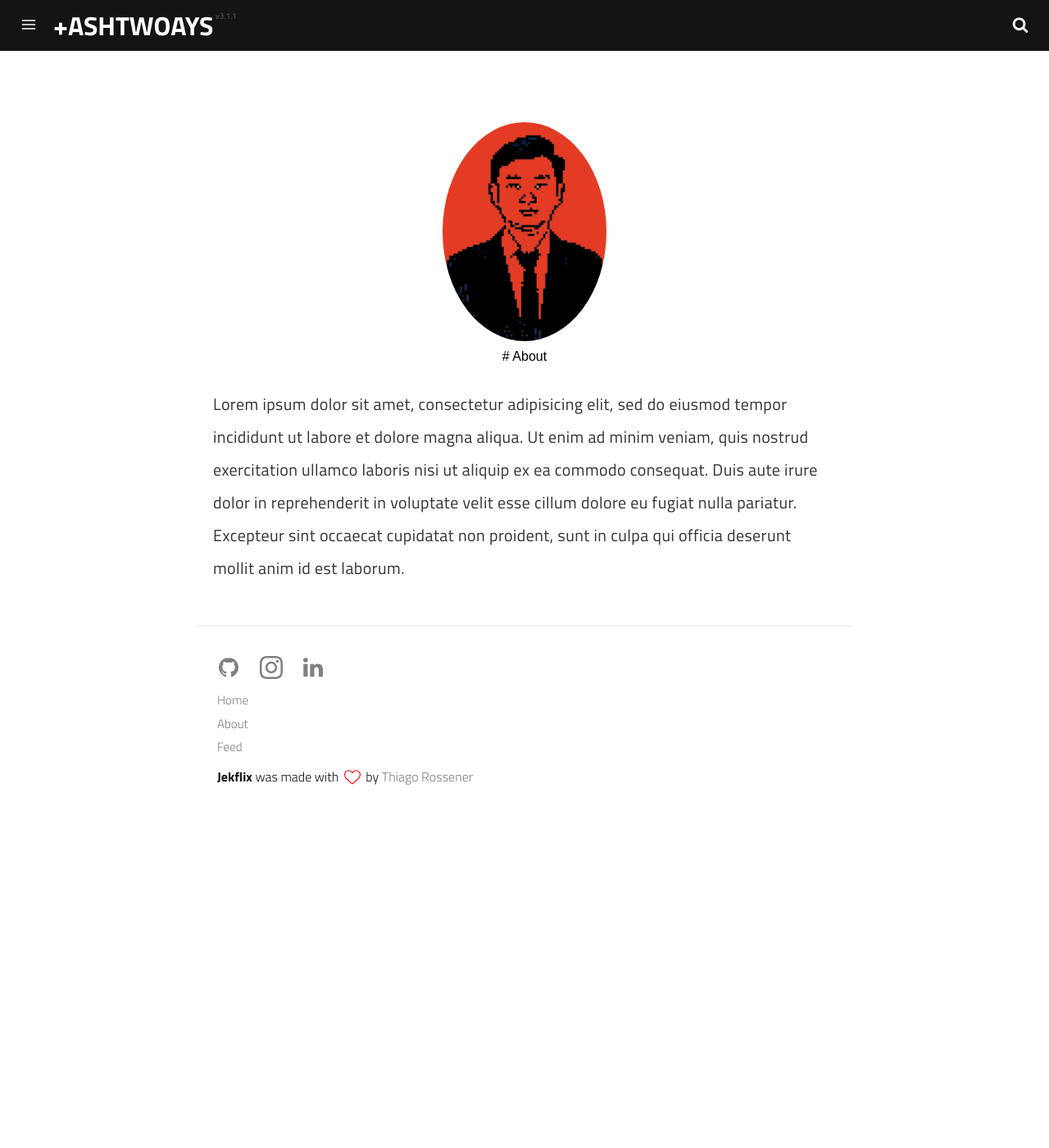
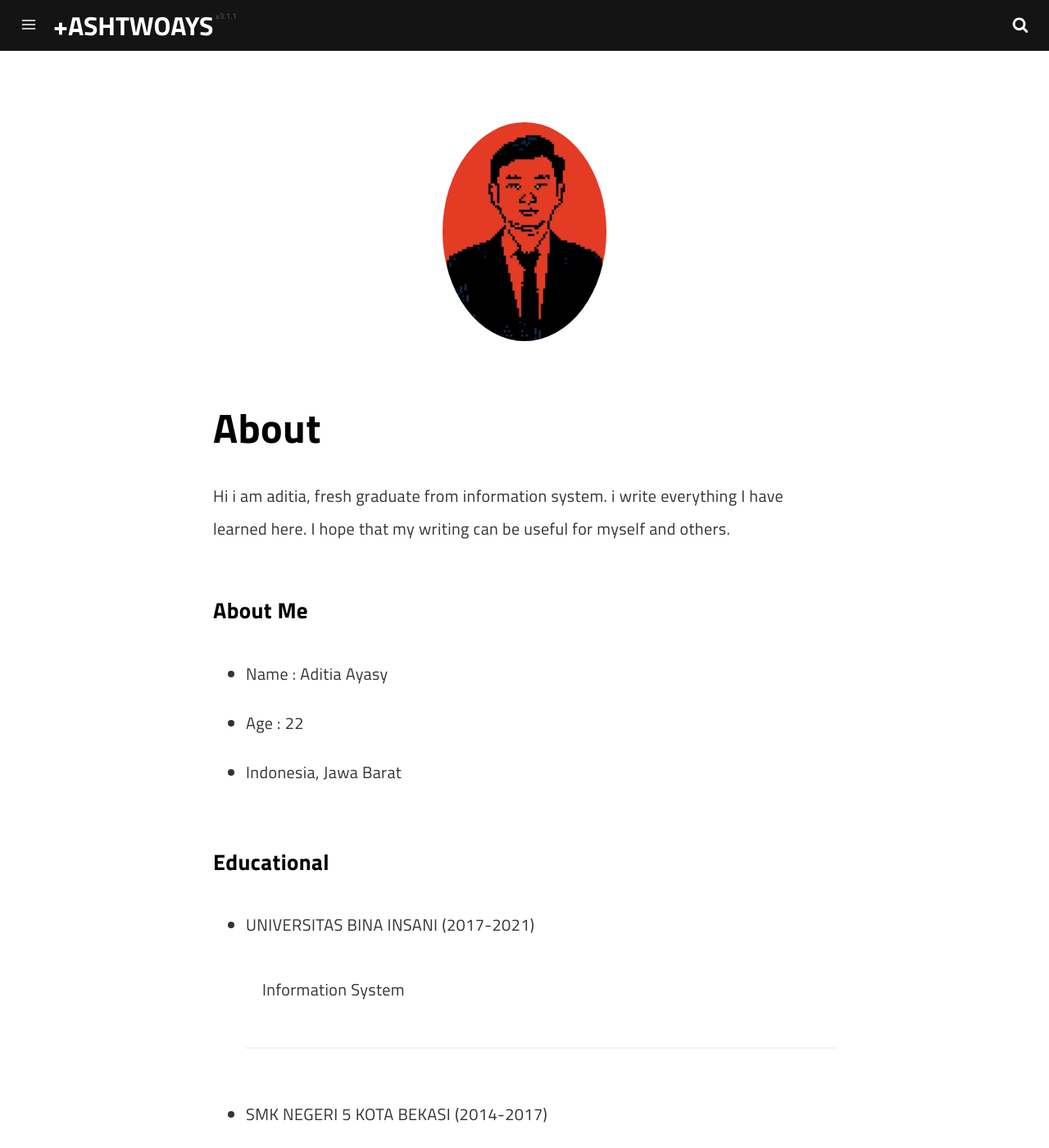
Before and after one commit to ashtwoays/ashtwoays.github.io, a Jekyll site: the page built from pages/about.md, in a window 1280 px wide and 1400 px high. Shown: the whole window at 82% size. Built offline with Jekyll 4.4.1, drawn with Linux system fonts in a browser that asks for light colours; a script that is not in the unit is left out; some of the changed text lies outside the part shown.

Commit message:
modified about pages

```diff
--- a/pages/about.md
+++ b/pages/about.md
@@ -5,15 +5,33 @@ description: Some description.
 permalink: /about/
 ---
 
-<img class="img-rounded" src="/assets/img/uploads/profile.jpeg" alt="Aditia Ayasy" width="200">
+<img class="img-rounded" src="/assets/img/uploads/profile_new.jpeg" alt="Aditia Ayasy" width="200">
 
-<center>
 # About
-</center>
 
-Lorem ipsum dolor sit amet, consectetur adipisicing elit, sed do eiusmod
-tempor incididunt ut labore et dolore magna aliqua. Ut enim ad minim veniam,
-quis nostrud exercitation ullamco laboris nisi ut aliquip ex ea commodo
-consequat. Duis aute irure dolor in reprehenderit in voluptate velit esse
-cillum dolore eu fugiat nulla pariatur. Excepteur sint occaecat cupidatat non
-proident, sunt in culpa qui officia deserunt mollit anim id est laborum.
+Hi i am aditia, fresh graduate from information system. i write everything I have learned here. I hope that my writing can be useful for myself and others.
+
+<h3>About Me</h3>
+<ul>
+    <li>Name : Aditia Ayasy</li>
+    <li>Age  : 22</li>
+    <li>Indonesia, Jawa Barat</li>
+</ul>
+
+<h3>Educational</h3>
+<ul>
+    <li>UNIVERSITAS BINA INSANI (2017-2021)</li>
+    <p>Information System</p>
+    <hr>
+    <li>SMK NEGERI 5 KOTA BEKASI (2014-2017)</li>
+    <p>Industrial Electronics Engineering</p>
+</ul>
+
+<h3>Work Experience</h3>
+<ul>
+    <li>PT. PERTAMINA INTERNATIONAL SHIPPING (Internship)</li>
+    <p>General Affair & Procurement</p>
+    <hr>
+    <li>PT. TOPJAYA ANTARIKSA ELEKTRONICS<li>
+    <p>Production Operator</p>
+</ul>
```
Also changed, not shown: assets/img/uploads/profile.jpeg (deleted), assets/img/uploads/profile_new.jpeg (added).
